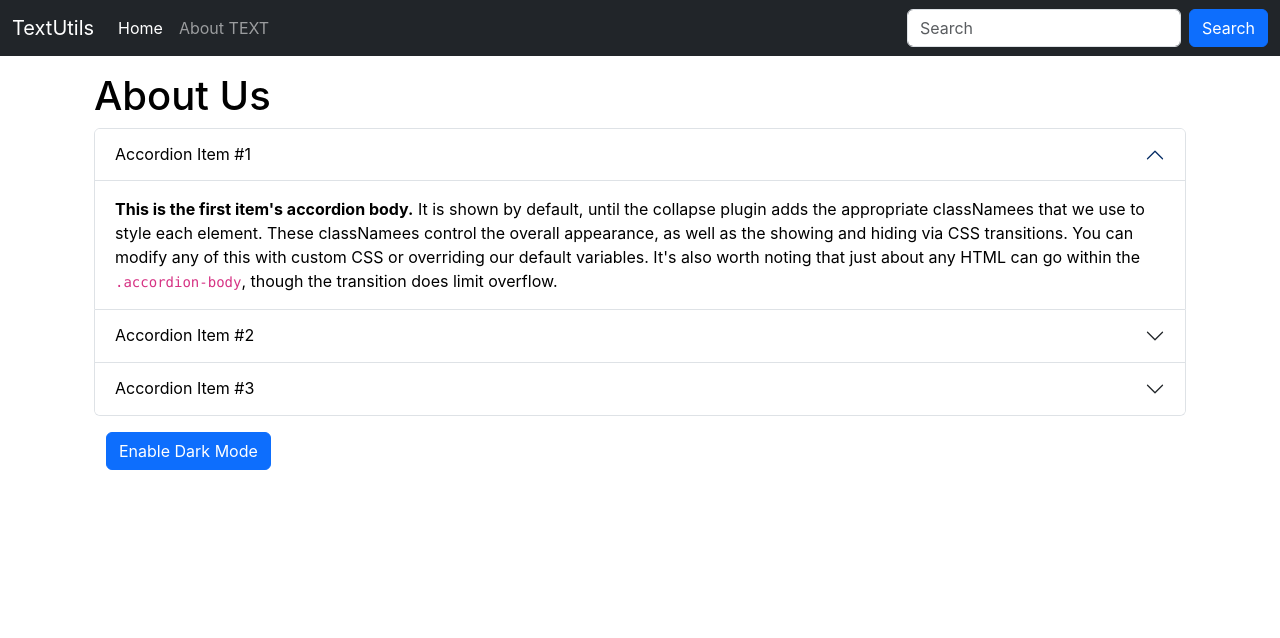
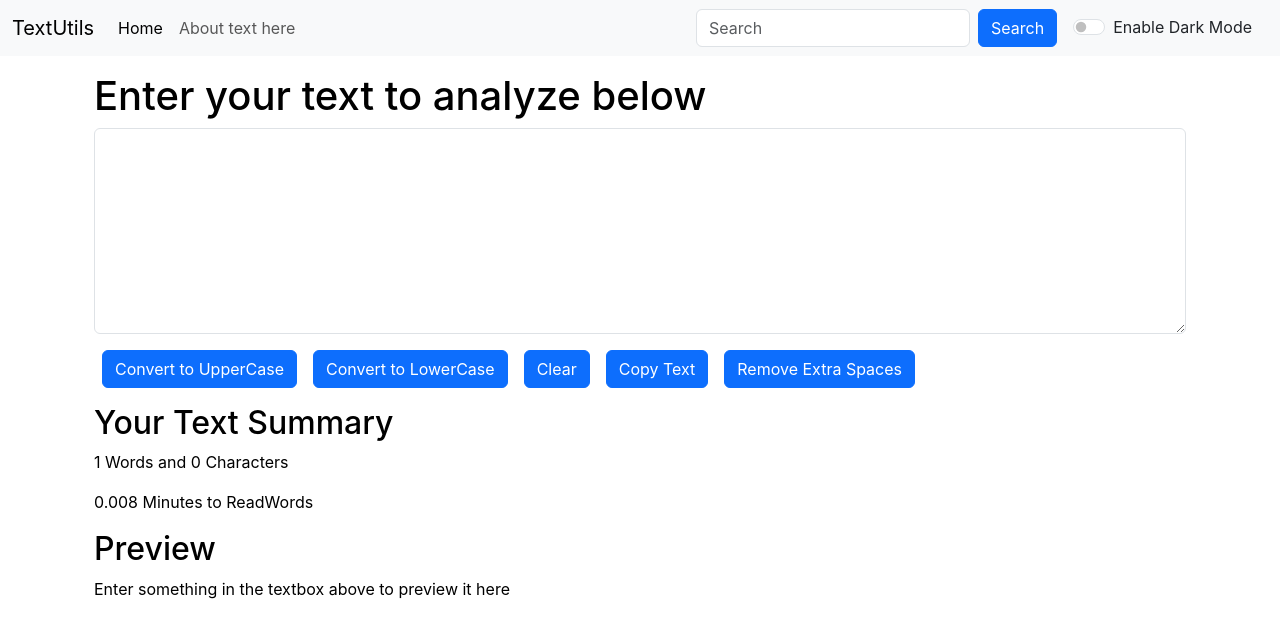
Before and after one commit to imneerajsharma/React, a React (Create React App) app in the folder React_Course/textutils/: page / in a window 1280 px wide. Shown: the top 638 px of the page. Built offline with nearby package versions, Linux system fonts and the light colour scheme.

Commit message:
Dark Mode
Improving Dark Mode and Refactoring App Component

```diff
--- a/React_Course/textutils/src/App.js
+++ b/React_Course/textutils/src/App.js
@@ -1,18 +1,35 @@
 //import logo from './logo.svg';
 import './App.css';
-import About from './components/About';
+// import About from './components/About';
 import Navbar from './components/Navbar';
+import React, { useState} from 'react';
+import TextForm from './components/TextForm';
+
 // import TextForm from './components/TextForm';
 
 
 function App() {
+  const [mode, setMode] = useState('light'); //Whether Dark mode is enabled or not
+
+  const toggleMode=()=>{
+    if(mode==='light'){
+    setMode('dark');
+    document.body.style.backgroundColor='#424344'
+  }
+  else {
+    setMode('light');
+    document.body.style.backgroundColor='white'
+  }
+}
+
   return (
           <>
 
-            <Navbar title="TextUtils" aboutText="About TEXT"/>
+            {/* <Navbar title="TextUtils" aboutText="About TEXT" mode={mode}/> */}
+            <Navbar title="TextUtils" mode={mode} toggleMode={toggleMode}/>
             <div className="container my-3">
-              {/* <TextForm heading="Enter your text to analyse below"/> */}
-              <About/>
+              <TextForm heading="Enter your text to analyze below" mode={mode}/>
+              {/* <About/> */}
             </div>
 
 
--- a/React_Course/textutils/src/components/Navbar.js
+++ b/React_Course/textutils/src/components/Navbar.js
@@ -5,7 +5,7 @@
 export default function Navbar(props) {
   return (
     // <nav className="navbar navbar-expand-lg bg-body-tertiary">
-    <nav className="navbar navbar-expand-lg navbar-dark bg-dark">
+    <nav className={`navbar navbar-expand-lg navbar-${props.mode} bg-${props.mode}`}>
     <div className="container-fluid">
       <a className="navbar-brand" href="/">{props.title}</a>
       <button className="navbar-toggler" type="button" data-bs-toggle="collapse" data-bs-target="#navbarSupportedContent" aria-controls="navbarSupportedContent" aria-expanded="false" aria-label="Toggle navigation">
@@ -25,6 +25,10 @@
           <input className="form-control me-2" type="search" placeholder="Search" aria-label="Search"/>
           <button className="btn btn-primary" type="submit">Search</button>
         </form>
+        <div className={`form-check form-switch text-${props.mode==='light'?'dark':'light'} mx-3`}>
+            <input className="form-check-input" onClick={props.toggleMode}type="checkbox" role="switch" id="flexSwitchCheckDefault"/>
+            <label className="form-check-label" htmlFor="flexSwitchCheckDefault">Enable Dark Mode</label>
+        </div>
       </div>
     </div>
   </nav>
--- a/React_Course/textutils/src/components/TextForm.js
+++ b/React_Course/textutils/src/components/TextForm.js
@@ -41,18 +41,18 @@
         setText(event.target.value)
     }
 
-    const[text,setText]=useState('Enter text here');
+    const[text,setText]=useState('');
     // text = "new text"; // Wrong way to change the state
     // setText("new text"); // Correct way to change the state
 
 
   return (
     <>
-    <div className="container">
+    <div className="container" style={{color:props.mode==='dark'?'white':'black'}}>
         <h1>{props.heading}</h1>
         <div className="mb-3">
 
-        <textarea className="form-control" value={text} onChange={handleOnChange} id="myBox" rows="8"></textarea>
+        <textarea className="form-control" value={text} onChange={handleOnChange} style={{backgroundColor:props.mode==='dark'?'grey':'white',color:props.mode==='dark'?'white':'black'}}id="myBox" rows="8"></textarea>
 
         </div>
         <button className="btn btn-primary mx-2" onClick={handleUpClick}>Convert to UpperCase</button>
@@ -63,12 +63,13 @@
 
 
     </div>
-    <div className="container my-3">
+    <div className="container my-3 " style={{color:props.mode==='dark'?'white':'black'}}>
         <h2>Your Text Summary</h2>
         <p>{text.split(" ").length} Words and {text.length} Characters</p>
         <p>{0.008*text.split(" ").length} Minutes to ReadWords</p>
         <h2>Preview</h2>
-        <p>{text}</p>
+        {/* <p>{text}</p> */}
+        <p>{text.length>0?text:"Enter something in the textbox above to preview it here"}</p>
     </div>
 
 
```
